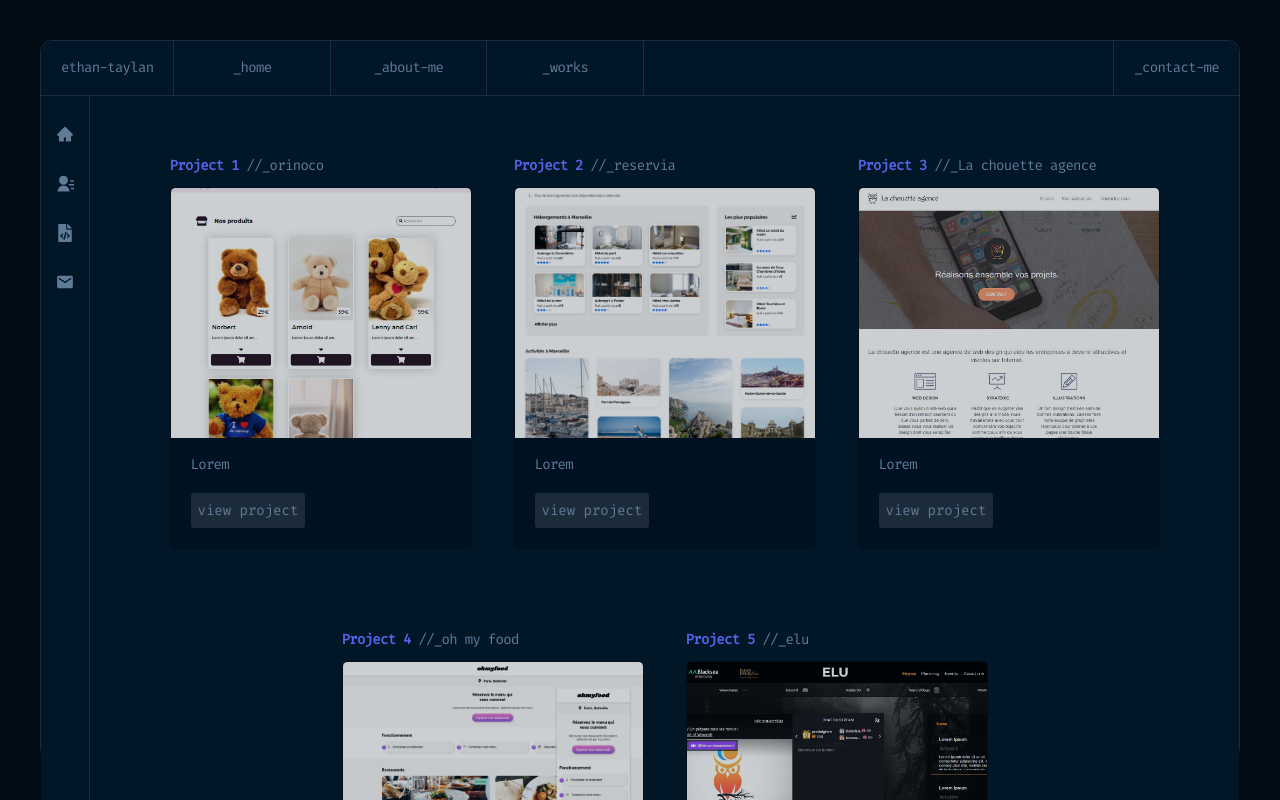
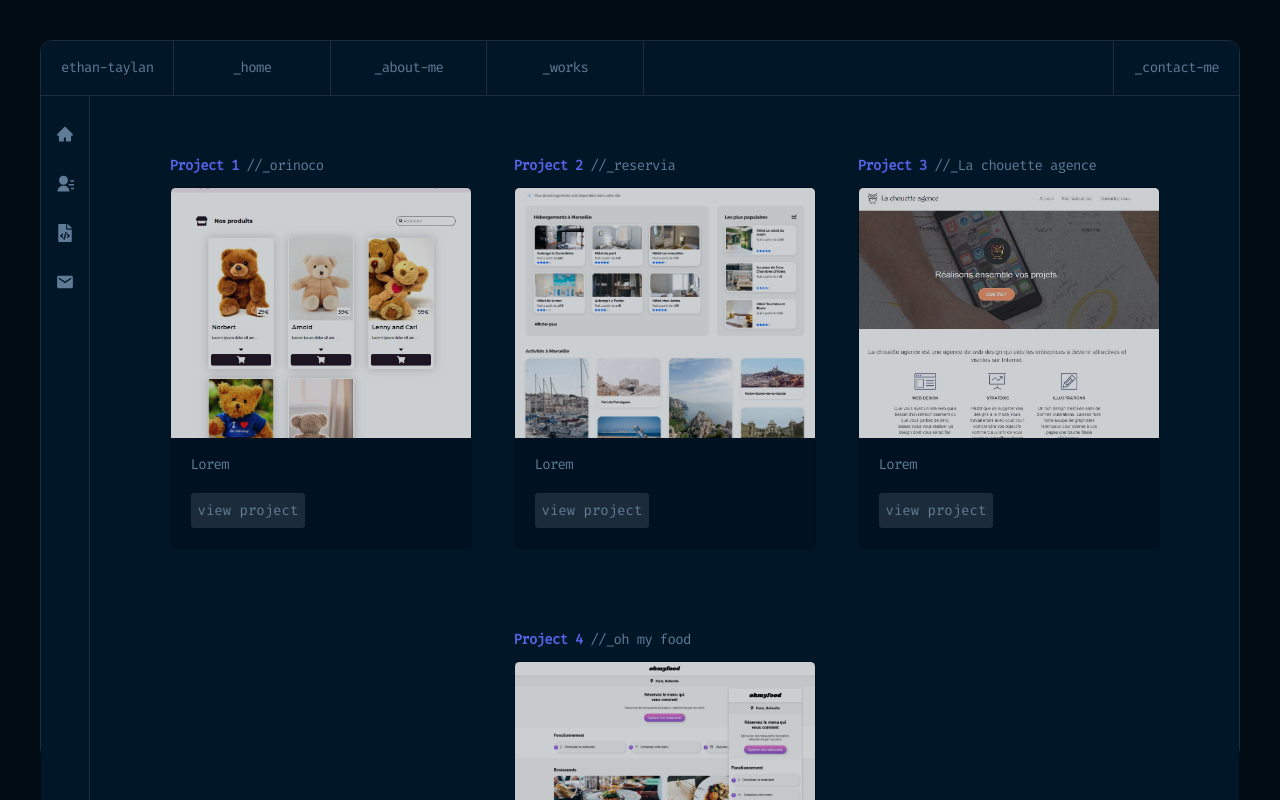
Before and after one commit to ethantaylan/ethan-taylan-portfolio, a React (Vite) app: page /works in a window 1280 px wide. Shown: the top 800 px of the page. Built offline with nearby package versions, Linux system fonts and the light colour scheme.

Commit message:
elu bug img

```diff
--- a/src/components/Works/Portfolio/PortfolioItems/Portfolio.tsx
+++ b/src/components/Works/Portfolio/PortfolioItems/Portfolio.tsx
@@ -5,7 +5,7 @@ import OrinonoImg from '../../../../assets/orinoco.png';
 import ReserviaImg from '../../../../assets/reservia.png';
 import LaChouette from '../../../../assets/lachouetteagence.png';
 import OhMyFood from '../../../../assets/ohmyfood.png';
-import EluImg from '../../../../assets/elu.jpg';
+// import EluImg from '../../../../assets/elu.jpg';
 import { BsArrow90DegUp } from 'react-icons/bs';
 
 interface PortfolioProps {
@@ -39,12 +39,12 @@ const Portfolio: React.FC<PortfolioProps> = ({}) => {
 					projectSubName={'oh my food'}
 					projectText={'Lorem'}
 				/>
-				<PortfolioCards
+				{/* <PortfolioCards
 					img={EluImg}
 					projectNumber={'5'}
 					projectSubName={'elu'}
 					projectText={'Lorem'}
-				/>
+				/> */}
 				<div className='d-flex align-items-center justify-content-end w-100'>
 					<span
 						onClick={() => window.scrollTo(0, 0)}
```
